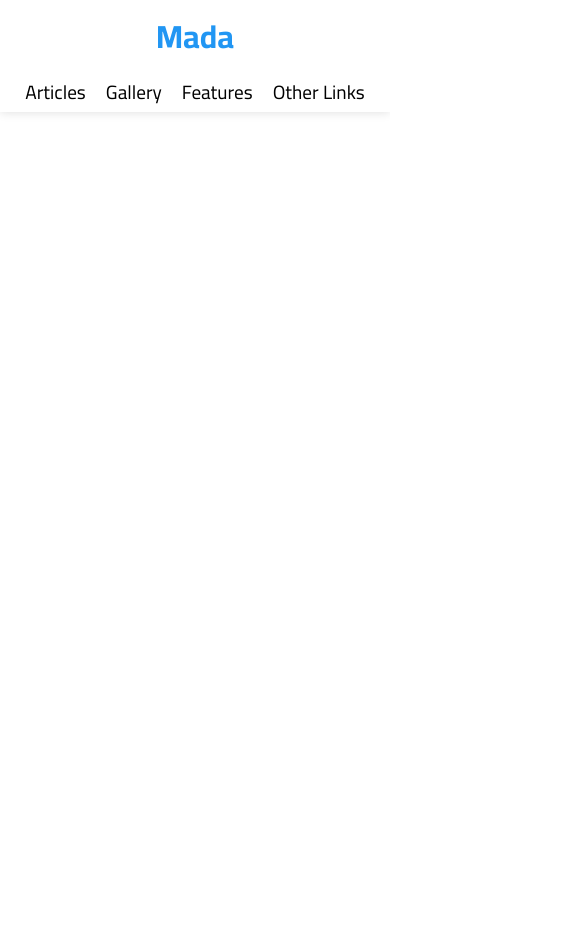
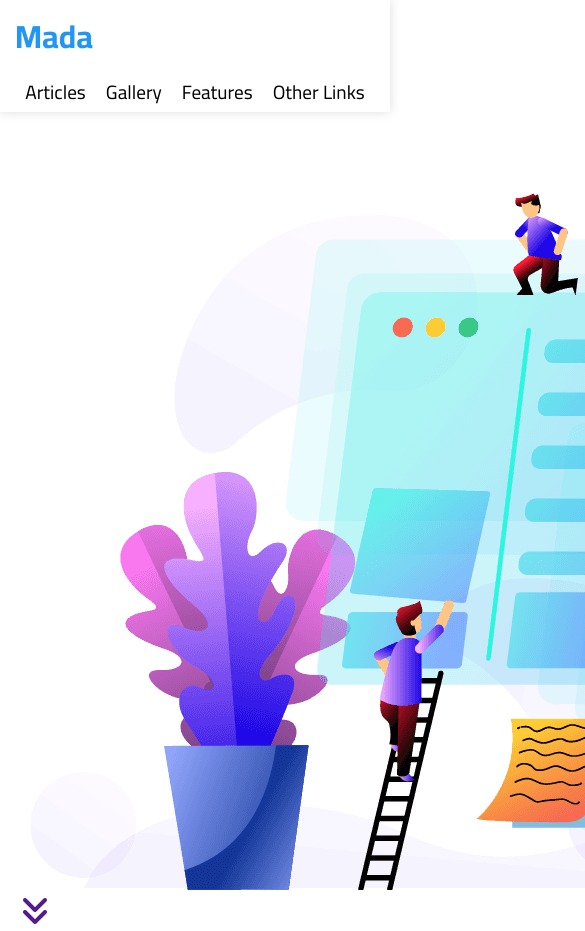
Before and after one commit to Mohamed1khaled2/Template-three, a plain HTML site: page index.html in a window 390 px wide. Shown: the top 931 px of the page, 585 px wide, since content can reach past the window. Before the commit the page ends 844 px from the top, so only its background shows below. Drawn offline with Linux system fonts and the light colour scheme.

Commit message:
code part of landing section and make logo as anchor to press the to go up

```diff
--- a/css/style.css
+++ b/css/style.css
@@ -76,7 +76,7 @@
   position: relative;
 }
 
-header .logo {
+header .logo > a {
   color: var(--main-color);
   font-size: 2rem;
   font-weight: bold;
@@ -87,7 +87,7 @@
 }
 
 @media (max-width: 767px) {
-  header .logo {
+  header .logo > a {
     width: 100%;
   }
 
@@ -95,8 +95,6 @@
     margin: auto;
   }
 }
-
-
 
 header nav ul {
   display: flex;
@@ -125,7 +123,6 @@
   }
 }
 
-
 header li > a::before {
   content: "";
   /* width: 80px; */
--- a/index.html
+++ b/index.html
@@ -16,7 +16,7 @@
     <!-- Start Header -->
     <header>
       <div class="container">
-        <div class="logo">Mada</div>
+        <div class="logo"><a href="#">Mada</a></div>
         <nav>
           <ul>
             <li><a href="">articles</a></li>
@@ -31,5 +31,23 @@
       </div>
     </header>
     <!-- End Header -->
+    <!-- start landing -->
+    <main>
+      <section class="leanding">
+        <div class="container">
+          <div class="text">
+            <h1></h1>
+            <p></p>
+          </div>
+          <div class="iamge">
+            <img src="imgs/landing-image.png" alt="" />
+          </div>
+          <a href="" class="go-down">
+            <i class="fa-solid fa-angles-down fa-2x"></i>
+          </a>
+        </div>
+      </section>
+    </main>
+    <!-- End landing -->
   </body>
 </html>
```
